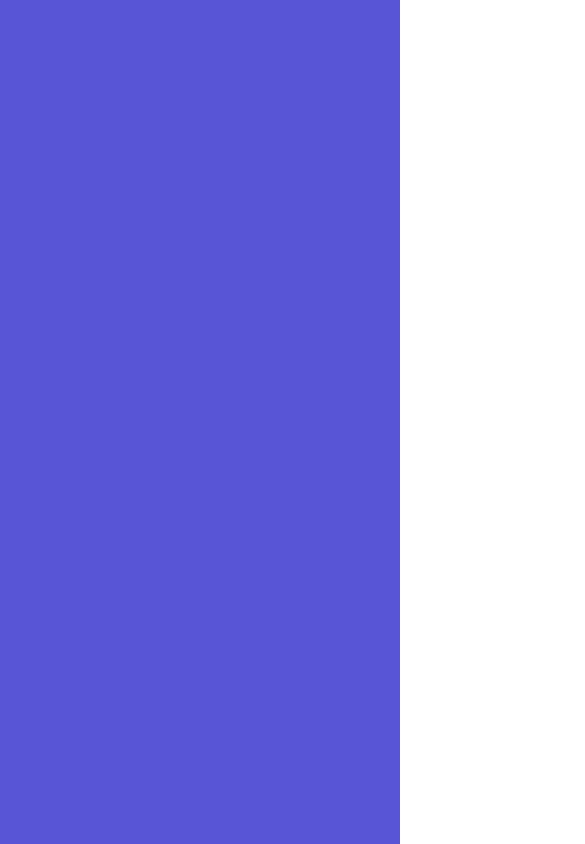
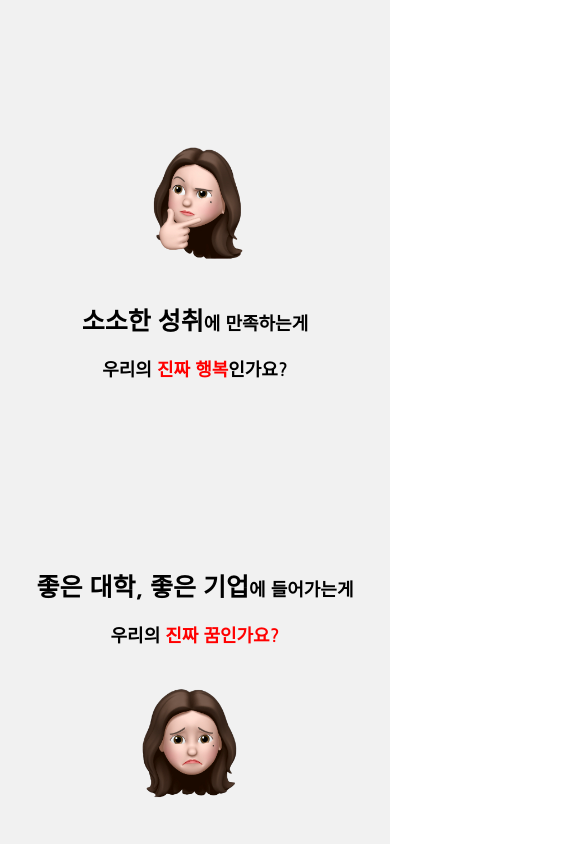
Before and after one commit to sochubert/USHA_WebPage, a JavaScript app: page / in a window 390 px wide. Shown: the part 1000-1844 px from the top of the page, 585 px wide, since content can reach past the window. Built offline with nearby package versions, Linux system fonts and the light colour scheme; the HTML template or start-up script is replaced by a standard one.

Commit message:
media screen

```diff
--- a/src/App.css
+++ b/src/App.css
@@ -201,3 +201,147 @@ p {
   font-size: 50px;
   font-weight: 700;
 }
+
+@media screen and (max-width: 768px) {
+  p {
+    font-size: 18px;
+  }
+
+  .big_letter {
+    font-size:25px;
+  }
+
+  #home {
+    margin: 0px;
+    padding-top: 200px;
+    padding-left: 50px;
+    padding-right: 50px;
+    text-align: center;
+  }
+
+  #home h1:first-letter {
+    font-size: 50px;
+  }
+  #home h1 {
+    font-size: 30px;
+  }
+
+  .first {
+    flex-direction: column;
+    align-items: center;
+    padding-left: 30px;
+    padding-right: 30px;
+  }
+
+  .first p {
+    text-align: center;
+  }
+
+  .first_left {
+    margin-right: 0px;
+    margin-bottom: 150px;
+  }
+
+  .first_right {
+    margin-left: 0px;
+  }
+
+  .mimo {
+    height: 150px;
+    display: block;
+    margin: 0px auto;
+  }
+
+  .first_right .mimo {
+    float: none;
+  }
+
+  .second {
+    padding: 0px;
+    padding-top: 150px;
+    padding-bottom: 150px;
+  }
+
+  .second_comment {
+    padding-bottom: 150px;
+  }
+
+  .second_left {
+    margin-right: 30px;
+  }
+
+  .second_right {
+    margin-left: 30px;
+  }
+
+  .second_img {
+    height: 100px;
+    margin: 50px;
+  }
+
+  .third {
+    padding: 0px;
+    padding-top: 150px;
+    padding-bottom: 150px;
+  }
+
+  .logo {
+    width: 130px;
+  }
+
+  .forth {
+    padding: 0px;
+    padding-top: 150px;
+    padding-bottom: 150px;
+  }
+
+  .forth p {
+    font-size: 16px;
+  }
+
+  .thin_letter {
+    font-size: 14px;
+  }
+
+  .forth_people {
+    margin: 0px;
+    padding-top: 100px;
+    padding-left: 30px;
+    padding-right: 30px;
+  }
+
+  .person_img {
+    width: 100px;
+  }
+
+  .fifth {
+    padding: 0px;
+    padding-top: 150px;
+    padding-bottom: 150px;
+  }
+
+  .category_btn {
+    width: 120px;
+    height: 50px;
+    font-size: 18px;
+  }
+
+  .sixth {
+    padding: 0px;
+    padding-top: 150px;
+    padding-bottom: 150px;
+  }
+
+  .sixth_letter {
+    font-size: 30px;
+  }
+
+  .sixth h1 {
+    font-size: 25px;
+  }
+
+  .sixth_big {
+    font-size: 35px;
+  }
+
+}
```
